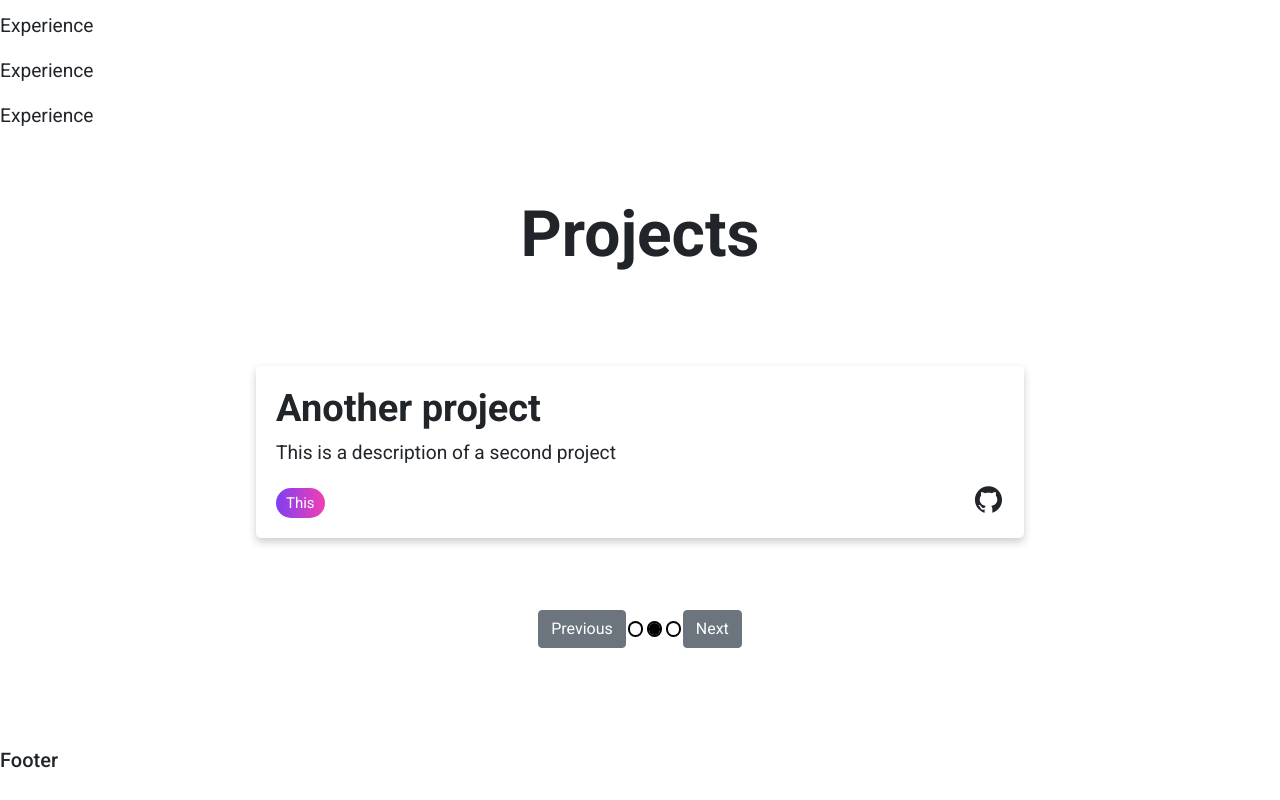
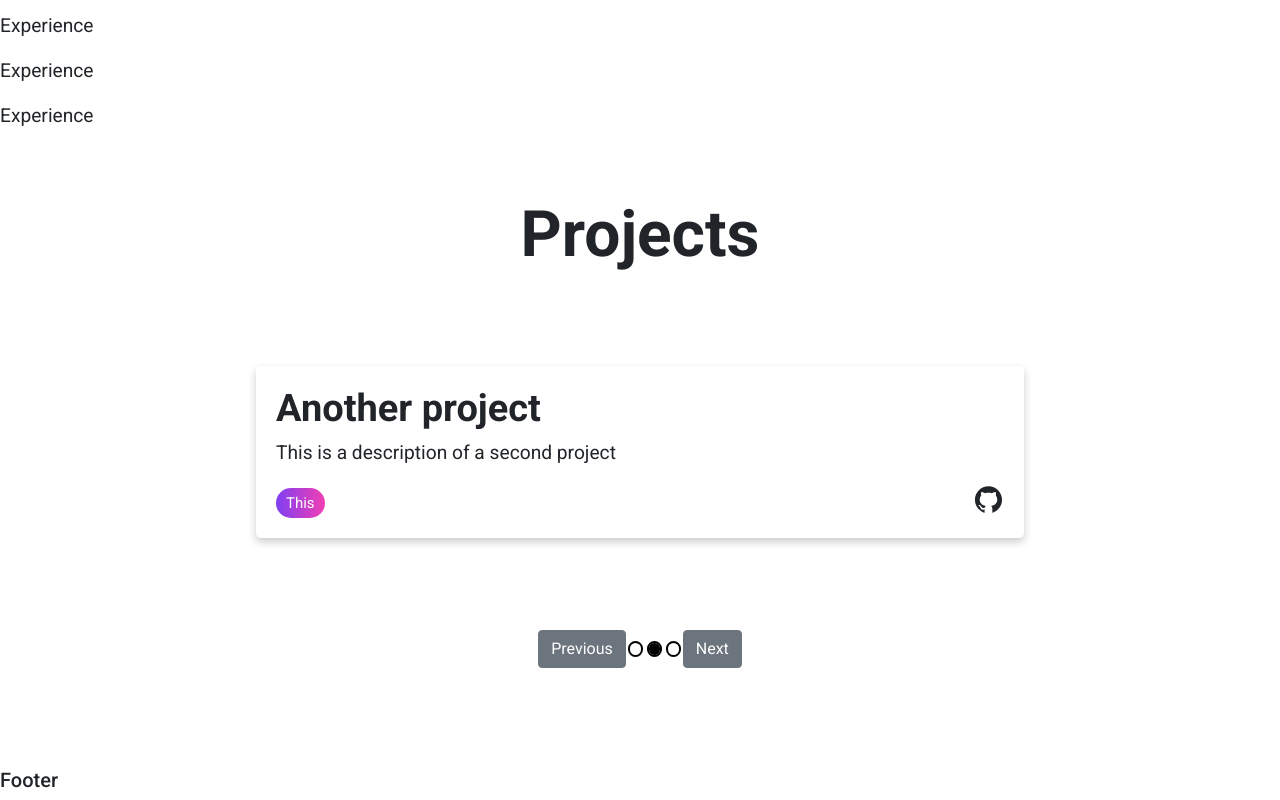
Before and after one commit to devkav/personalWebsite, a React (Create React App) app: page / in a window 1280 px wide. Shown: the part 2170-2970 px from the top of the page. Built offline with nearby package versions, Linux system fonts and the light colour scheme.

Commit message:
updated controls

```diff
--- a/src/components/ProjectCarousel.jsx
+++ b/src/components/ProjectCarousel.jsx
@@ -58,7 +58,9 @@ class ProjectCarousel extends Component {
 
         return (
             <div className="project-carousel">
-                {projectViews}
+                <div className="project-display">
+                    {projectViews}
+                </div>
 
                 <CarouselControls
                     numBubbles={numProjects}
--- a/src/style/Projects.css
+++ b/src/style/Projects.css
@@ -56,10 +56,25 @@
     transition: color .3s;
 }
 
-.project-carousel {
+.project-display {
     display: grid;
     align-items: center;
+    margin-top: 20px;
+    margin-bottom: 20px;;
 }
+
+.bubble {
+    height: 12px;
+    width: 11px;
+    border-radius: 12px;
+    outline: 2px solid black;
+    margin: 4px;
+    transition: background-color .4s;
+  }
+
+  .bubble-active {
+    background-color: black;
+  }
 
 .carousel-indicator {
     width: fit-content;
--- a/src/style/index.css
+++ b/src/style/index.css
@@ -62,19 +62,6 @@ p {
   cursor: pointer;
 }
 
-.bubble {
-  height: 12px;
-  width: 11px;
-  border-radius: 12px;
-  outline: 2px solid black;
-  margin: 4px;
-  transition: background-color .5s;
-}
-
-.bubble-active {
-  background-color: black;
-}
-
 @keyframes gradient-color-fade-in {
   from {
     background: -webkit-linear-gradient(330deg, rgba(0, 0, 0, 0), rgba(0, 0, 0, 0));
```
